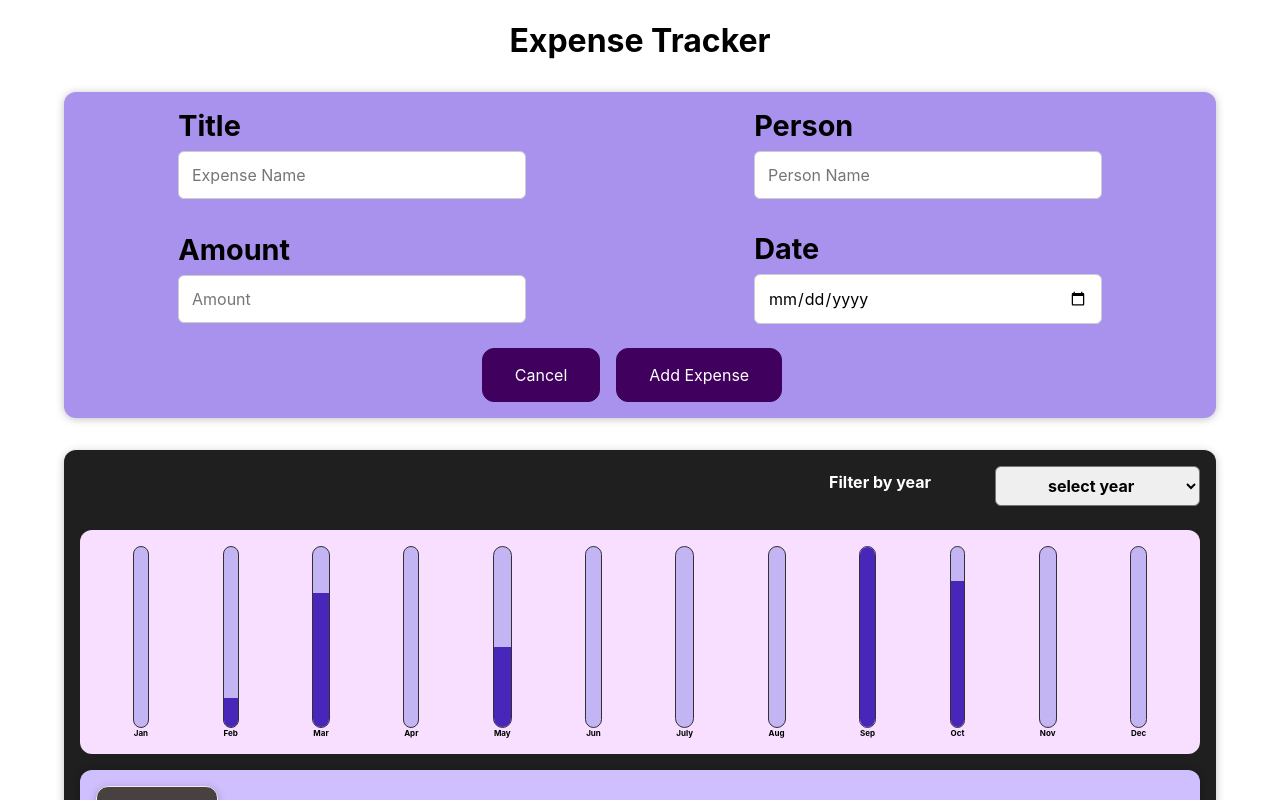
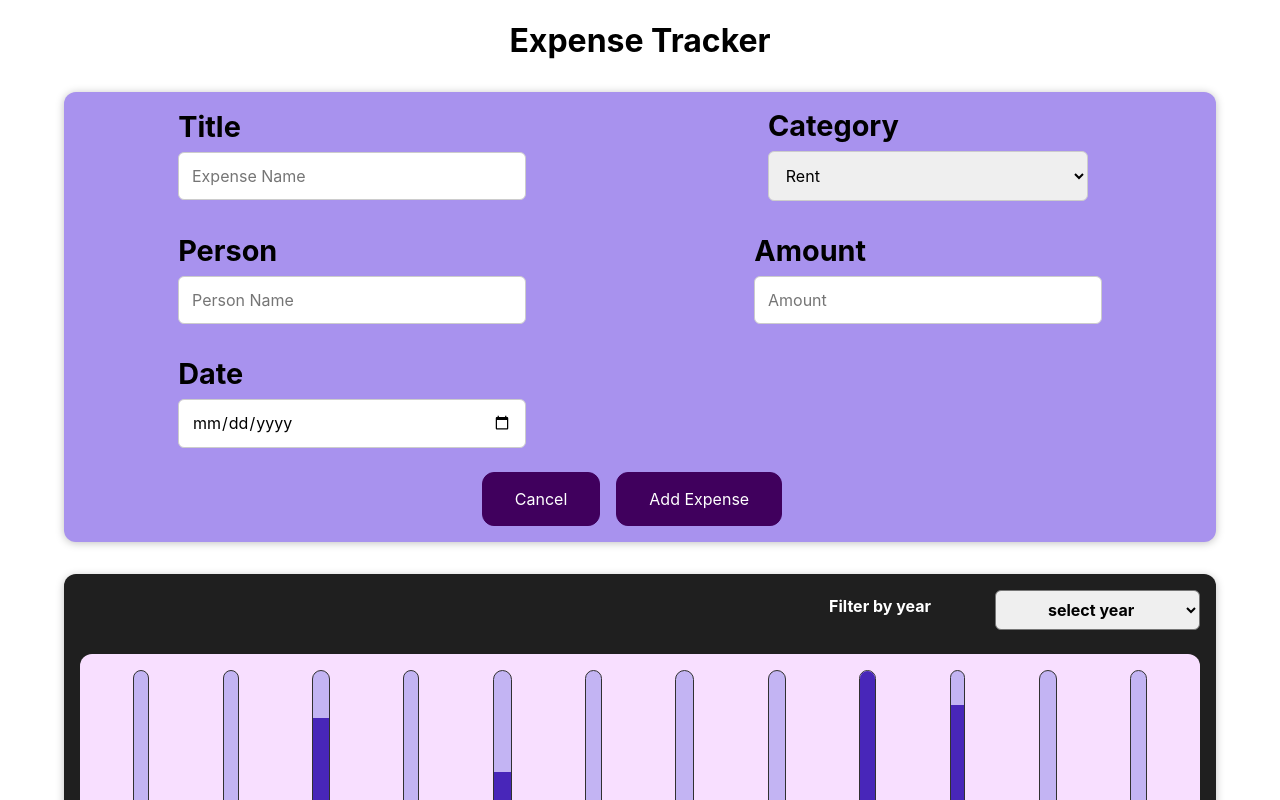
Before and after one commit to affu72/Expense-Tracker-TS, a React (Create React App) app: page / in a window 1280 px wide. Both pictures are taken after a click on the button "Add New Expense". Shown: the top 800 px of the page. Built offline with nearby package versions, Linux system fonts and the light colour scheme.

Commit message:
category added

```diff
--- a/src/App.tsx
+++ b/src/App.tsx
@@ -1,16 +1,16 @@
 import { useState } from "react";
 import Expenses from "./Expenses/Expenses";
 import NewExpense from "./NewExpense/NewExpense";
-import { FormDataType } from "./Interfaces&Types/FormData";
+import { FormDataType, ExpenseCategory } from "./Interfaces&Types/FormData";
 import "./App.css";
-
-const expenses: FormDataType[] = [
+const expenses: FormDataType<string>[] = [
   {
     title: "Shopping",
     amount: 153,
     date: new Date("2021-02-10T06:16:35.876Z"),
     person: "Mary",
     id: "4k4ty4zry6jm4w6",
+    category: ExpenseCategory.Groceries,
   },
   {
     title: "Groceries",
@@ -18,6 +18,7 @@ const expenses: FormDataType[] = [
     date: new Date("2022-09-13T13:23:59.266Z"),
     person: "Tom",
     id: "um8p3yq3vqkuxn3",
+    category: ExpenseCategory.Groceries,
   },
   {
     title: "Dinner",
@@ -25,6 +26,7 @@ const expenses: FormDataType[] = [
     date: new Date("2022-03-28T00:03:10.331Z"),
     person: "John",
     id: "x19x66e3nb8q3cu",
+    category: ExpenseCategory.Rent,
   },
   {
     title: "Movie",
@@ -32,6 +34,7 @@ const expenses: FormDataType[] = [
     date: new Date("2021-10-06T11:24:35.644Z"),
     person: "Bob",
     id: "m95m9xg6n73m4k4",
+    category: ExpenseCategory.Groceries,
   },
   {
     title: "Gas",
@@ -39,12 +42,13 @@ const expenses: FormDataType[] = [
     date: new Date("2021-05-25T14:25:22.005Z"),
     person: "Alice",
     id: "d8q3h3n9x9x6x1z",
+    category: ExpenseCategory.Transportation,
   },
 ];
 function App() {
   const [expense, setExpense] = useState(expenses);
 
-  const expenseDataHandler = function (formData: FormDataType) {
+  const expenseDataHandler = function (formData: FormDataType<string>) {
     setExpense((prev) => [formData, ...prev]);
   };
 
--- a/src/Chart/ChartBar.tsx
+++ b/src/Chart/ChartBar.tsx
@@ -5,6 +5,7 @@ type ChartBarProps = {
   maxValue: number;
   label: string;
 };
+
 const ChartBar = (props: ChartBarProps) => {
   let barFilledHeight = "0%";
 
--- a/src/Expenses/ExpenseItem.tsx
+++ b/src/Expenses/ExpenseItem.tsx
@@ -3,7 +3,7 @@ import ExpenseDate from "./ExpenseDate";
 import Card from "../Card-component//Card";
 import { FormDataType } from "../Interfaces&Types/FormData";
 
-function ExpenseItem(props: FormDataType) {
+function ExpenseItem(props: FormDataType<string>) {
   return (
     <li>
       <Card className={"expense-item"}>
@@ -18,6 +18,7 @@ function ExpenseItem(props: FormDataType) {
                 .join("")}
             </span>
           </h2>
+          <div className="category">{props.category}</div>
           <div className="expense-item__price">&#8377; {props.amount}</div>
         </div>
       </Card>
--- a/src/Expenses/ExpenseList.tsx
+++ b/src/Expenses/ExpenseList.tsx
@@ -3,7 +3,7 @@ import "./ExpenseList.css";
 import { FormDataType } from "../Interfaces&Types/FormData";
 
 type ExpenseListProp = {
-  items: FormDataType[];
+  items: FormDataType<string>[];
 };
 
 const ExpensesList = (props: ExpenseListProp) => {
@@ -15,6 +15,7 @@ const ExpensesList = (props: ExpenseListProp) => {
     <ul className="expenses-list">
       {props.items.map((expense) => (
         <ExpenseItem
+          category={expense.category}
           title={expense.title}
           person={expense.person}
           date={expense.date}
--- a/src/Expenses/Expenses.tsx
+++ b/src/Expenses/Expenses.tsx
@@ -7,7 +7,7 @@ import ExpensesChart from "./ExpensesChart";
 import { FormDataType } from "../Interfaces&Types/FormData";
 
 type ExpensesProps = {
-  items: FormDataType[];
+  items: FormDataType<string>[];
   year: Set<number>;
 };
 
--- a/src/Expenses/ExpensesChart.tsx
+++ b/src/Expenses/ExpensesChart.tsx
@@ -2,7 +2,7 @@ import Chart from "../Chart/Chart";
 import { FormDataType } from "../Interfaces&Types/FormData";
 
 type ExpenseChartProp = {
-  dataPoints: FormDataType[];
+  dataPoints: FormDataType<string>[];
 };
 
 const ExpensesChart = ({ dataPoints }: ExpenseChartProp) => {
--- a/src/Interfaces&Types/FormData.tsx
+++ b/src/Interfaces&Types/FormData.tsx
@@ -1,7 +1,15 @@
-export type FormDataType = {
+export enum ExpenseCategory {
+  Rent = "Rent",
+  Groceries = "Groceries",
+  Transportation = "Transportation",
+  Other = "Other",
+}
+
+export interface FormDataType<T> {
+  category: T;
   title: string;
   amount: number;
   date: Date;
   person: string;
   id?: string;
-};
+}
--- a/src/NewExpense/ExpenseForm.css
+++ b/src/NewExpense/ExpenseForm.css
@@ -17,7 +17,8 @@
   display: block;
 }
 
-.new-expense__control input {
+.new-expense__control input,
+.new-expense__control select {
   font: inherit;
   padding: 0.8rem;
   border-radius: 6px;
@@ -26,7 +27,10 @@
   max-width: 100%;
 }
 
-.new-expense__actions,
-.buttons {
-  /* margin-left: 10rem; */
+.submit-btn {
+  transition: 0.3s all;
 }
+
+.submit-btn:active {
+  transform: scale(0.8);
+}
--- a/src/NewExpense/ExpenseForm.tsx
+++ b/src/NewExpense/ExpenseForm.tsx
@@ -1,9 +1,9 @@
 import { ChangeEvent, FormEvent, useState } from "react";
 import "./ExpenseForm.css";
-import { FormDataType } from "../Interfaces&Types/FormData";
+import { FormDataType, ExpenseCategory } from "../Interfaces&Types/FormData";
 
 type ExpenseFormProp = {
-  onFormSubmit: (data: FormDataType) => void;
+  onFormSubmit: (data: FormDataType<string>) => void;
   onCancel: () => void;
 };
 
@@ -12,6 +12,7 @@ const ExpenseForm = ({ onFormSubmit, onCancel }: ExpenseFormProp) => {
   const [enteredPerson, setEnteredPerson] = useState("");
   const [enteredAmount, setEnteredAmount] = useState("");
   const [enteredDate, setEnteredDate] = useState("");
+  const [category, setcategory] = useState("");
 
   const titleChangeHandler = function (event: ChangeEvent<HTMLInputElement>) {
     setEnteredTitle(event.target.value);
@@ -27,10 +28,15 @@ const ExpenseForm = ({ onFormSubmit, onCancel }: ExpenseFormProp) => {
     setEnteredPerson(event.target.value.replace(/[0-9,!$%^&*%]/, ""));
   };
 
+  const categoryHandler = (event: ChangeEvent<HTMLSelectElement>) => {
+    setcategory(event.target.value);
+  };
+
   const formHandler = function (event: FormEvent<HTMLFormElement>) {
     event.preventDefault();
 
     onFormSubmit({
+      category: category,
       title: enteredTitle,
       amount: +enteredAmount,
       date: new Date(enteredDate),
@@ -57,6 +63,33 @@ const ExpenseForm = ({ onFormSubmit, onCancel }: ExpenseFormProp) => {
             placeholder="Expense Name"
           />
         </div>
+
+        <div className="new-expense__control">
+          <label>Category</label>
+
+          <select name="" id="" onChange={categoryHandler}>
+            <option value={ExpenseCategory.Rent}>{ExpenseCategory.Rent}</option>
+            <option value={ExpenseCategory.Groceries}>
+              {ExpenseCategory.Groceries}
+            </option>
+            <option value={ExpenseCategory.Transportation}>
+              {ExpenseCategory.Transportation}
+            </option>
+            <option value={ExpenseCategory.Other}>
+              {ExpenseCategory.Other}
+            </option>
+          </select>
+
+          {/* <input
+            required
+            type="text"
+            onChange={titleChangeHandler}
+            value={enteredTitle}
+            placeholder="Expense Name"
+          />
+        </div> */}
+        </div>
+
         <div className="new-expense__control">
           <label>Person</label>
           <input
@@ -94,7 +127,9 @@ const ExpenseForm = ({ onFormSubmit, onCancel }: ExpenseFormProp) => {
         <button onClick={onCancel} type="button">
           Cancel
         </button>
-        <button type="submit">Add Expense</button>
+        <button className="submit-btn" type="submit">
+          Add Expense
+        </button>
       </div>
     </form>
   );
--- a/src/NewExpense/NewExpense.tsx
+++ b/src/NewExpense/NewExpense.tsx
@@ -4,13 +4,13 @@ import ExpenseForm from "./ExpenseForm";
 import "./NewExpense.css";
 
 type NewExpenseProp = {
-  onGettingData: (formData: FormDataType) => void;
+  onGettingData: (formData: FormDataType<string>) => void;
 };
 
 const NewExpense = ({ onGettingData }: NewExpenseProp) => {
   const [addNewExpense, setNewExpense] = useState(false);
 
-  const inputHandler = function (formData: FormDataType) {
+  const inputHandler = function (formData: FormDataType<string>) {
     const data = {
       ...formData,
       id: Date.now().toString(),
```
